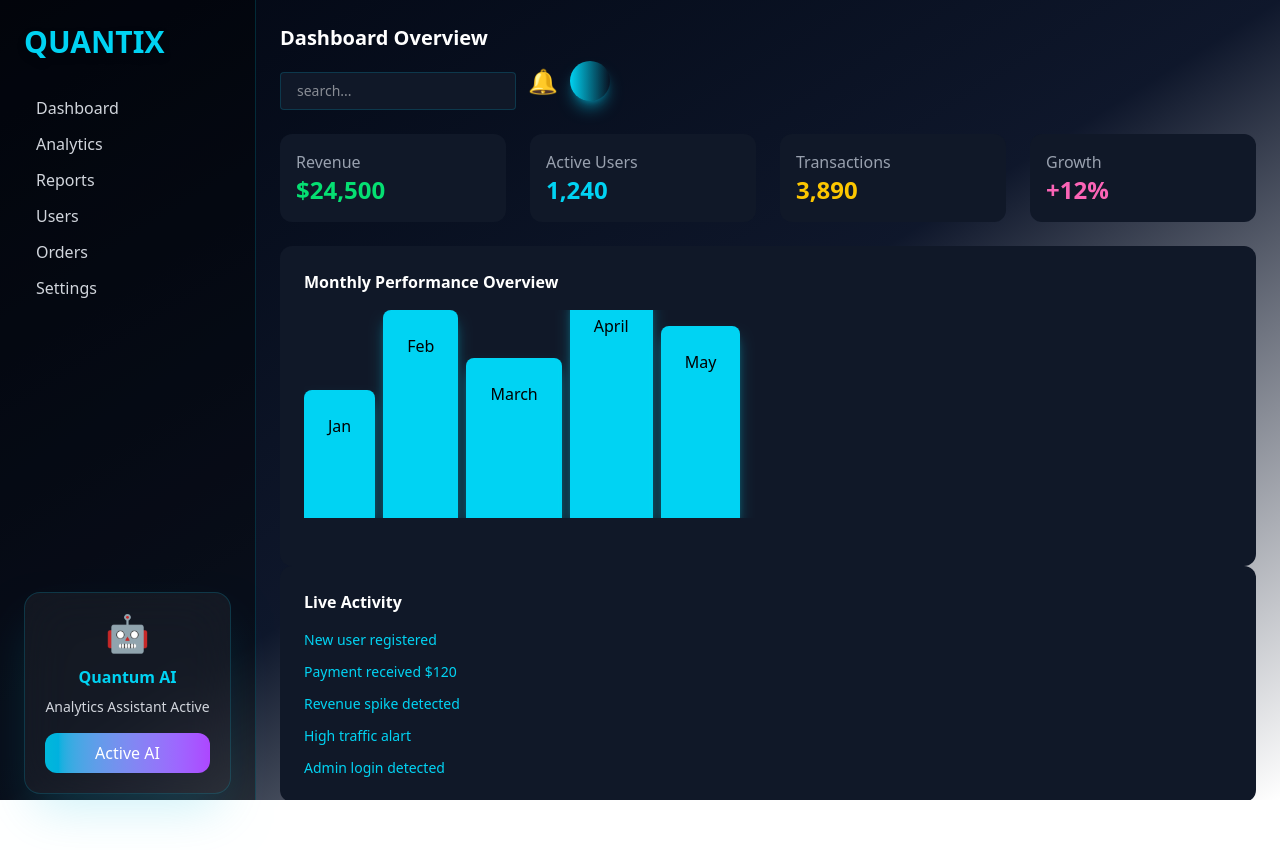
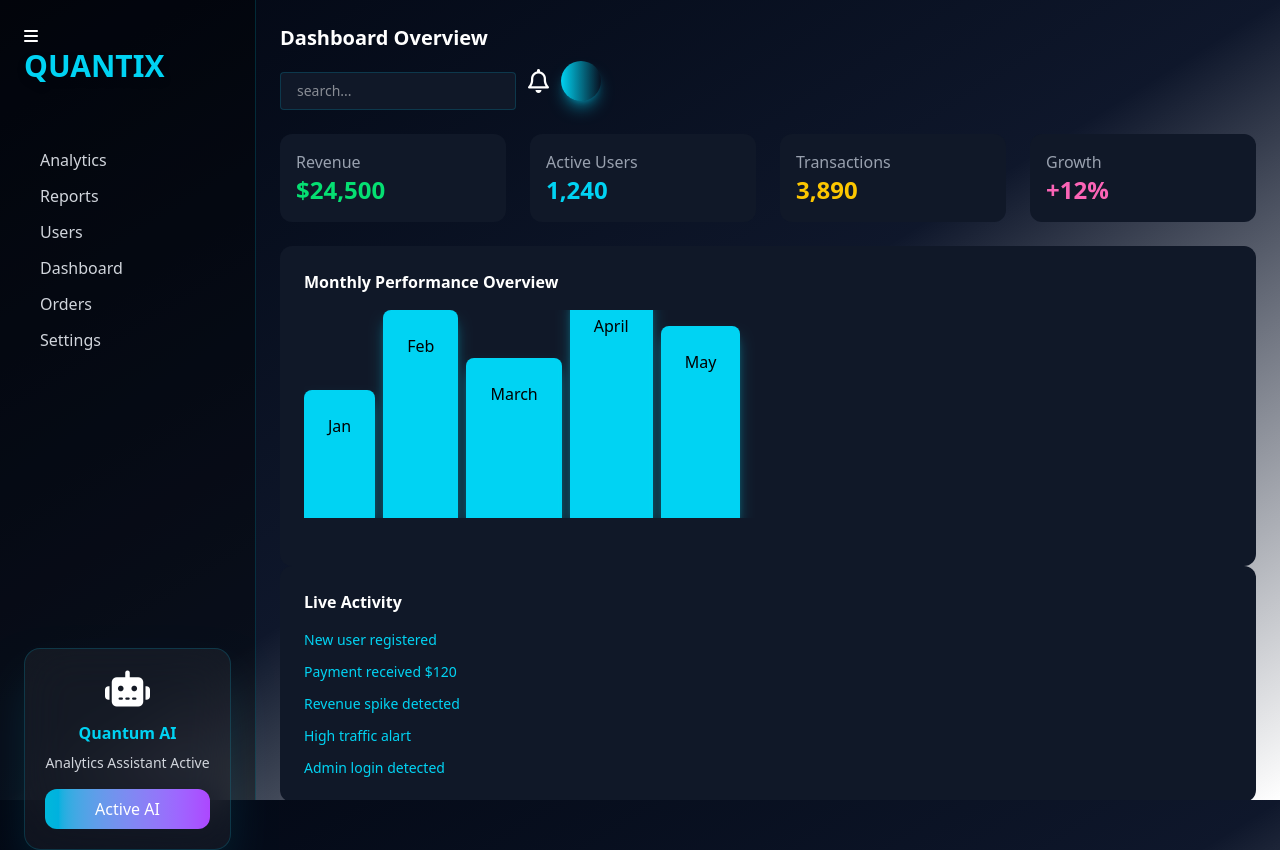
Before and after one commit to Juan-ita/QUANTIX-Analytics, a plain HTML site: page index.html in a window 1280 px wide. Before the commit the page ends 800 px from the top, so only its background shows below. Drawn offline with nearby package versions, Linux system fonts and the light colour scheme.

Commit message:
add index.html changes

```diff
--- a/index.html
+++ b/index.html
@@ -10,28 +10,40 @@
 <body class="bg-gradient-to-br from-gray-950 via-slate-900 to black text-white flex-wrap">
     <div class="flex h-screen">
 
+        <button id="menu-btn" class="md:hidden flex flex-col gap-1 z-50">
+                    <i class="fa-solid fa-bars"></i>
+                 </button>
+
         <!--Sidebar-->
         <aside id="sidebar" class="w-64 bg-black/40 blackdrop-blur-xl border-r border-cyan-500/20 p-6">
+            <div class="hidden md:flex space-x-6">
+            <input type="checkbox" id="menu-toggle" class="peer hidden">
+            <label for="menu-toggle"> <i class="fa-solid fa-bars"></i></label>
+            </div>
             <h1 class="text-3xl font-extrabold text-cyan-400 drop-shadow-lg drop-shadow-lg">
                 QUANTIX
             </h1>
 
-            <nav class="space-y-3 text-gray-300 mt-6 p-3">
+            <nav class="space-y-3 text-gray-300 mt-6 p-4">
+                <div class="">
+
+                </div>
+                <div class="max-w-6xl mx-auto flex justify-between items-center relative"></div>
                  <button id="menu-btn" class="md:hidden flex flex-col gap-1 z-50">
                     <i class="fa-solid fa-bars"></i>
                  </button>
-                <p class="hover:text-white cursor-pointer">Dashboard</p>
-                <p class="hover:text-white cursor-pointer">Analytics</p>
-                <p class="hover:text-white cursor-pointer">Reports</p>
-                <p class="hover:text-white cursor-pointer">Users</p>
-                <p class="hover:text-white cursor-pointer">Orders</p>
-                <p class="hover:text-white cursor-pointer">Settings</p>
+                <a href="#" class="block hover:text-white cursor-pointer">Analytics</a>
+                <a href="#" class="block hover:text-white cursor-pointer">Reports</a>
+                <a href="#" class="block hover:text-white cursor-pointer">Users</a>
+                <a href="#" class="block hover:text-white cursor-pointer">Dashboard</a>
+                <a href="#" class="block hover:text-white cursor-pointer">Orders</a>
+                <a href="#" class="block hover:text-white cursor-pointer">Settings</a>
             </nav>
                 <div class="mt-70">
                 <div class="bg-white/5 backdrop-blur-xl border border-cyan-500/20 rounded-2xl
                              p-5 shadow-2xl shadow-cyan-500/20 hover:scale-105 transition duration-300">
                     <div class="text-4xl mb-3 text-center">
-                               🤖
+                    <i class="fa-solid fa-robot"></i>
                     </div>
                     <h3 class="text-cyan-400 font-bold text-center">Quantum AI</h3>
                     <p class="text-gray-300 text-sm text-center mt-2">Analytics Assistant Active</p>
@@ -57,7 +69,7 @@
                                   border border-cyan-500/20 focus:border-cyan-400"
                     type="text" placeholder="search...">
 
-                <span class="text-2xl">🔔</span>
+                <span class="text-2xl"><i class="fa-regular fa-bell"></i></span>
                 <span class="w-10 h-10 bg-gradient-to-r from-cyan-400 to blue-500
                              shadow-lg shadow-cyan-500/50 rounded-full "></span>
                 </div>
```
